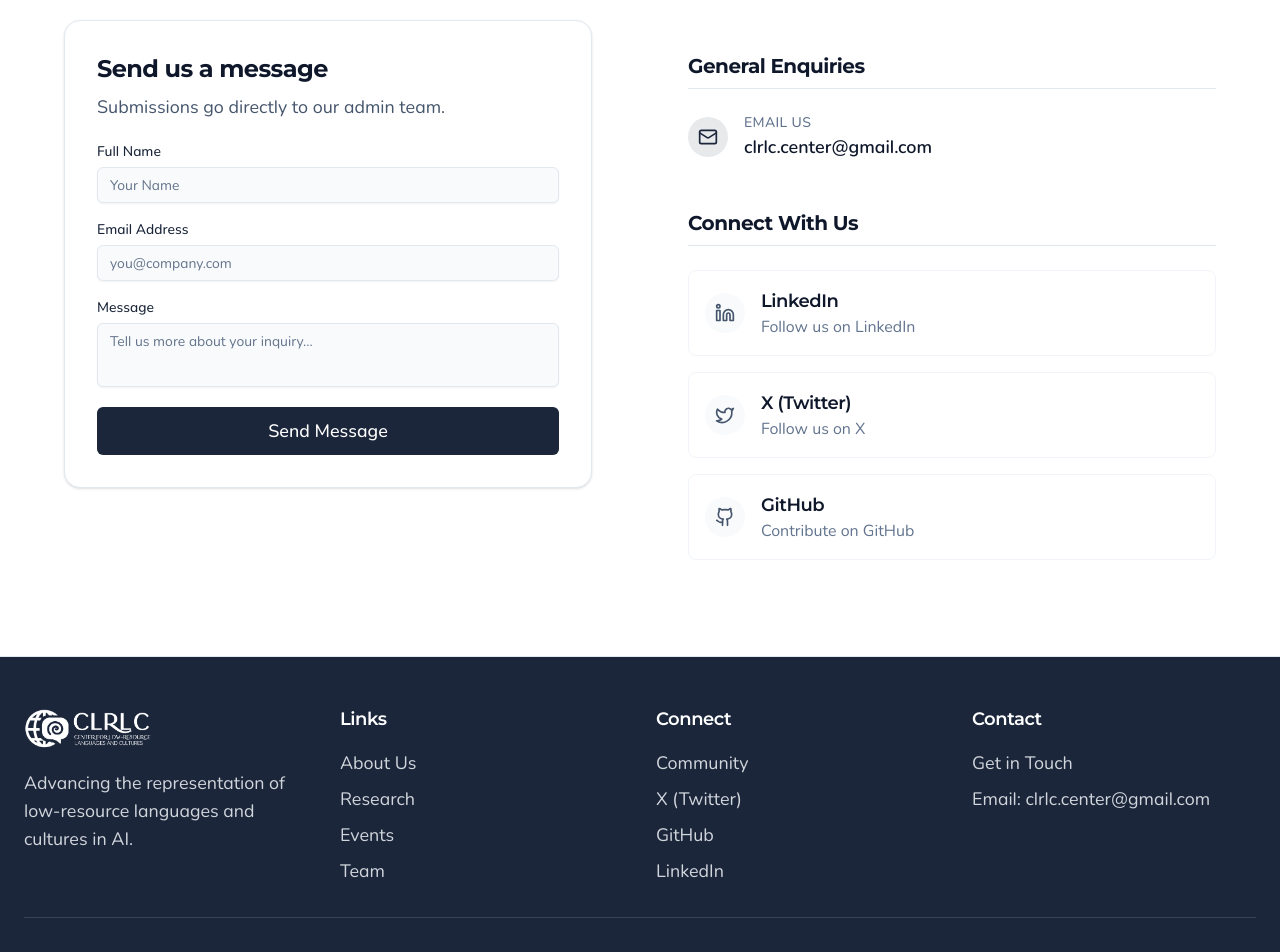
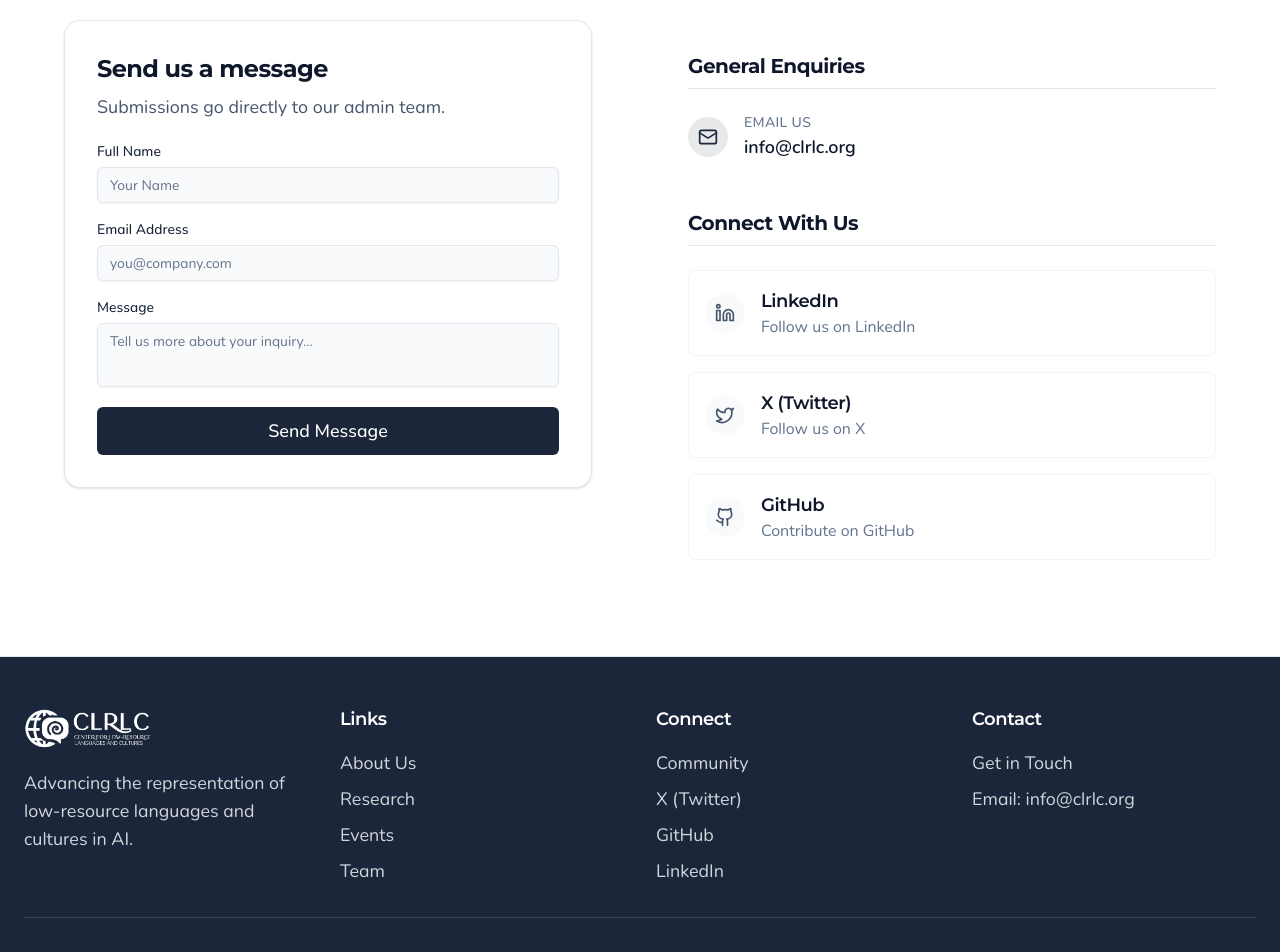
Before and after one commit to clrlc-org/clrlc, a Next.js app: page /contact in a window 1280 px wide. Shown: the part 340-1292 px from the top of the page. Built offline with nearby package versions, Linux system fonts and the light colour scheme.

Commit message:
update: change mail to updated mail

```diff
--- a/src/app/contact/page.tsx
+++ b/src/app/contact/page.tsx
@@ -34,7 +34,7 @@ export default function ContactPage() {
       e.currentTarget.reset();
     } catch (err) {
       setError(
-        "Failed to send message. Please try again later or email us directly at clrlc.center@gmail.com",
+        "Failed to send message. Please try again later or email us directly at info@clrlc.org",
       );
     } finally {
       setIsSubmitting(false);
@@ -191,10 +191,10 @@ export default function ContactPage() {
                     Email Us
                   </p>
                   <a
-                    href="mailto:clrlc.center@gmail.com"
+                    href="mailto:info@clrlc.org"
                     className="text-lg font-semibold text-slate-900 hover:text-primary transition-colors"
                   >
-                    clrlc.center@gmail.com
+                    info@clrlc.org
                   </a>
                 </div>
               </div>
--- a/src/components/Footer.tsx
+++ b/src/components/Footer.tsx
@@ -114,7 +114,7 @@ export function Footer() {
                   Get in Touch
                 </Link>
               </li>
-              <li>Email: clrlc.center@gmail.com</li>
+              <a href="mailto:info@clrlc.org">Email: info@clrlc.org</a>
             </ul>
           </div>
         </div>
```
